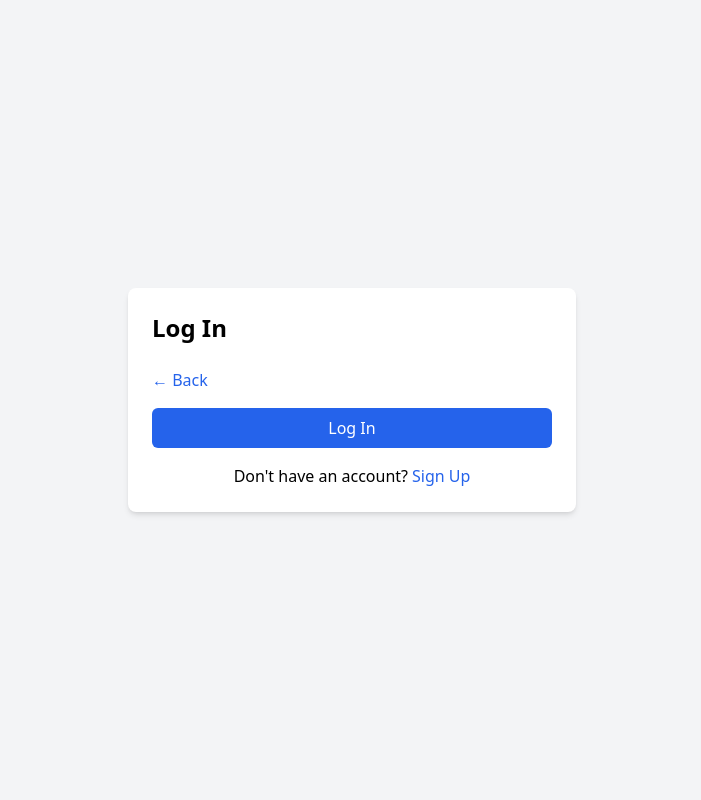
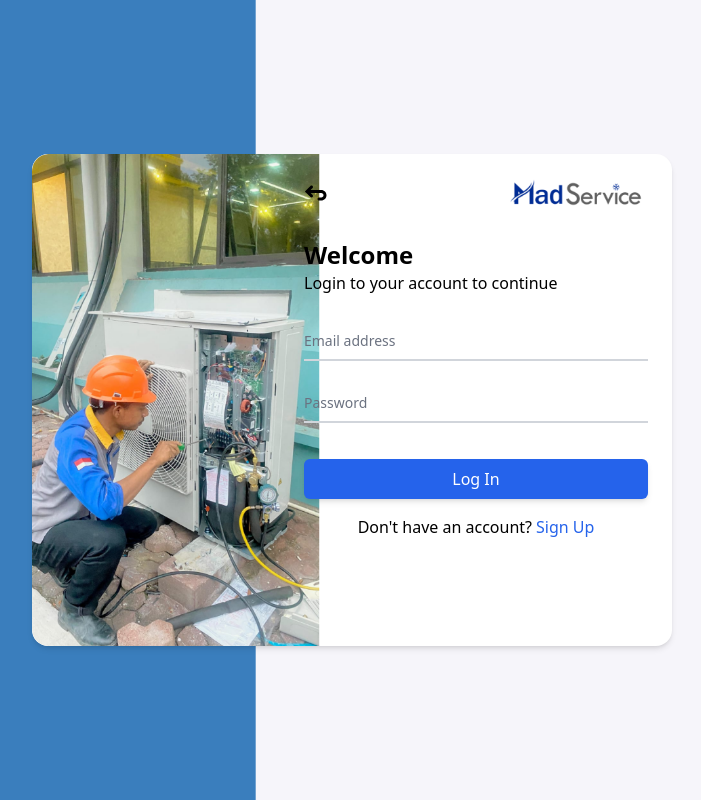
Before and after one commit to MadServiceAC/mad-service, a React (Vite) app: page /login in a window 1280 px wide. Shown: the whole page, without its empty margins (288-989 px from the left). Built offline with nearby package versions, Linux system fonts and the light colour scheme.

Commit message:
auth pages

```diff
--- a/src/components/cards/authcard/AuthCard.jsx
+++ b/src/components/cards/authcard/AuthCard.jsx
@@ -1,26 +1,91 @@
 import React from 'react';
 import { useNavigate } from 'react-router-dom';
+import authleft from '../../../assets/images/auth-left.png';
+import Input from '../../../components/input/Input';
+import logo from '../../../assets/images/logo.png'
 
 const AuthCard = ({ isRegister }) => {
   const navigate = useNavigate();
 
   return (
-    <div className="bg-white shadow-md rounded-lg p-6 w-full max-w-md">
-      <h2 className="text-2xl font-bold mb-6">
-        {isRegister ? 'Create Account' : 'Log In'}
-      </h2>
+    <div className="bg-white shadow-md rounded-2xl grid grid-cols-2 w-1/2 mx-auto">
+      <div className="-p-6">
+        <img src={authleft} alt="auth banner" className="w-72 rounded-tl-2xl rounded-bl-2xl" />
+      </div>
+      <div className="-ml-12 py-4 pr-6">
+      <div className='flex justify-between mb-6'>
       <button
           onClick={() => navigate('/')}
           className="text-blue-600 hover:underline"
         >
-        &larr; Back
+          <svg className='h-6 w-6' viewBox="0 0 16 16" xmlns="http://www.w3.org/2000/svg">
+            <path fill="#000000" fill-rule="evenodd" d="M4.297105,3.29289 L0.59,7 L4.297105,10.7071 C4.687635,11.0976 5.320795,11.0976 5.711315,10.7071 C6.101845,10.3166 6.101845,9.68342 5.711315,9.29289 L4.418425,8 L11.504215,8 C12.332615,8 13.004215,8.67157 13.004215,9.5 C13.004215,10.3284 12.332615,11 11.504215,11 L10.004215,11 C9.451935,11 9.004215,11.4477 9.004215,12 C9.004215,12.5523 9.451935,13 10.004215,13 L11.504215,13 C13.437215,13 15.004215,11.433 15.004215,9.5 C15.004215,7.567 13.437215,6 11.504215,6 L4.418425,6 L5.711315,4.70711 C6.101845,4.31658 6.101845,3.68342 5.711315,3.29289 C5.320795,2.90237 4.687635,2.90237 4.297105,3.29289 Z"/>
+          </svg>
         </button>
-      <form>
-        {/* Your form fields here */}
-        <button className="bg-blue-600 text-white py-2 px-4 rounded-md w-full mt-4">
+        <img src={logo} alt='madservice' className='w-36'/>
+      </div>
+        {isRegister? (
+        <h2 className="text-2xl font-bold mb-6">
+          Create Account
+        </h2>
+        ) : (
+          <>
+          <h2 className='text-2xl font-bold'>
+            Welcome
+          </h2>
+          <p className='mb-6'>
+            Login to your account to continue
+          </p>
+          </>
+        )}
+
+        <div>
+          {isRegister ? (
+            <>
+              <Input
+                type="text"
+                id="floating_fullname"
+                styleType="floating-label"
+                placeholder="Full Name"
+                required
+              />
+              <Input
+                type="email"
+                id="floating_email"
+                styleType="floating-label"
+                placeholder="Email address"
+                required
+              />
+              <Input
+                type="password"
+                id="floating_password"
+                styleType="floating-label"
+                placeholder="Password"
+                required
+              />
+            </>
+          ) : (
+            <>
+              <Input
+                type="email"
+                id="floating_email"
+                styleType="floating-label"
+                placeholder="Email address"
+                required
+              />
+              <Input
+                type="password"
+                id="floating_password"
+                styleType="floating-label"
+                placeholder="Password"
+                required
+              />
+            </>
+          )}
+          <button className="hover:bg-cyan-800 bg-blue-600 text-white py-2 px-4 rounded-md shadow-md w-full mt-4">
             {isRegister ? 'Create Account' : 'Log In'}
           </button>
-      </form>
+        </div>
         <p className="mt-4 text-center">
           {isRegister ? 'Already have an account?' : "Don't have an account?"}
           <button
@@ -31,6 +96,7 @@ const AuthCard = ({ isRegister }) => {
           </button>
         </p>
       </div>
+    </div>
   );
 };
 
--- a/src/components/footer/Footer.jsx
+++ b/src/components/footer/Footer.jsx
@@ -32,7 +32,7 @@ const Footer = () =>
                         <a href="#" className="hover:underline">Daftar Peralatan</a>
                         </li>
                         <li className="mb-4">
-                        <a href="#" className="hover:underline">pemesanan</a>
+                        <a href="#" className="hover:underline">Pemesanan</a>
                         </li>
                         <li>
                         <a href="#" className="hover:underline">Forum Diskusi</a>
--- a/src/components/input/Input.jsx
+++ b/src/components/input/Input.jsx
@@ -1,8 +1,8 @@
 import React from 'react'
 import PropTypes from 'prop-types'
 
-const Input = ({ type, styleType, options, ...props }) => {
-  let inputElement
+const Input = ({ type, styleType, options, placeholder, ...props }) => {
+  let inputElement;
 
   switch (styleType) {
     case 'default':
@@ -10,9 +10,6 @@ const Input = ({ type, styleType, options, ...props }) => {
       break;
     case 'paragraph':
       inputElement = <textarea className="w-full px-4 py-2 border border-gray-300 rounded-md shadow-md resize-none focus:outline-none focus:ring-2 focus:ring-blue-600" {...props} />;
-      break;
-    case 'bottom-border':
-      inputElement = <input type={type} className="w-full px-4 py-2 border-b border-gray-300 focus:outline-none focus:border-blue-600" {...props} />;
       break;
     case 'dropdown':
       inputElement = (
@@ -22,9 +19,19 @@ const Input = ({ type, styleType, options, ...props }) => {
           ))}
         </select>
       );
-      break
+      break;
     case 'datepicker':
       inputElement = <input type="date" className="w-full px-4 py-2 border border-gray-300 rounded-md shadow-md focus:outline-none focus:ring-2 focus:ring-blue-600" {...props} />;
+      break;
+    case 'floating-label':
+      inputElement = (
+        <div className="relative z-0 w-full mb-5 group">
+          <input type={type} className="block py-2.5 px-0 w-full text-sm text-gray-900 bg-transparent border-0 border-b-2 border-gray-300 appearance-none focus:outline-none focus:ring-0 focus:border-blue-600 peer" placeholder=" " {...props} />
+          <label htmlFor={props.id} className="absolute text-sm text-gray-500 duration-300 transform -translate-y-6 scale-75 top-3 -z-10 origin-[0] peer-focus:left-0 peer-focus:text-blue-600 peer-placeholder-shown:scale-100 peer-placeholder-shown:translate-y-0 peer-focus:scale-75 peer-focus:-translate-y-6">
+            {placeholder}
+          </label>
+        </div>
+      );
       break;
     default:
       inputElement = <input type={type} className="w-full px-4 py-2 border border-gray-300 rounded-md shadow-md focus:outline-none focus:ring-2 focus:ring-blue-600" {...props} />;
@@ -39,11 +46,13 @@ const Input = ({ type, styleType, options, ...props }) => {
 
 Input.propTypes = {
   type: PropTypes.string,
-  styleType: PropTypes.oneOf(['default', 'paragraph', 'bottom-border', 'dropdown', 'datepicker', 'email']),
+  styleType: PropTypes.oneOf(['default', 'paragraph', 'dropdown', 'datepicker', 'floating-label']),
   options: PropTypes.arrayOf(PropTypes.shape({
     value: PropTypes.string.isRequired,
     label: PropTypes.string.isRequired,
   })),
+  placeholder: PropTypes.string,
+  id: PropTypes.string,
 };
 
 Input.defaultProps = {
@@ -52,4 +61,4 @@ Input.defaultProps = {
   options: [],
 }
 
-export default Input
+export default Input;
--- a/src/pages/login/Login.jsx
+++ b/src/pages/login/Login.jsx
@@ -1,10 +1,13 @@
-import React  from 'react';
+import React from 'react';
 import AuthCard from '../../components/cards/authcard/AuthCard';
+import authbg from '../../assets/images/authbg.png'
 
-function Login () {
+const Login = () => {
 
   return (
-    <div className="min-h-screen flex items-center justify-center bg-gray-100">
+    <div className="bg-cover min-h-screen min-w-screen flex items-center" style={{
+      backgroundImage: `url(${authbg})`
+    }}>
       <AuthCard isRegister={false} />
     </div>
   );
--- a/src/pages/register/Register.jsx
+++ b/src/pages/register/Register.jsx
@@ -1,10 +1,13 @@
 import React from 'react';
 import AuthCard from '../../components/cards/authcard/AuthCard';
+import authbg from '../../assets/images/authbg.png'
 
 const Register = () => {
 
   return (
-    <div className="min-h-screen flex items-center justify-center bg-gray-100">
+    <div className="bg-cover min-h-screen min-w-screen flex items-center" style={{
+      backgroundImage: `url(${authbg})`
+    }}>
       <AuthCard isRegister={true} />
     </div>
   );
```
Also changed, not shown: src/components/index.jsx (+10 -10 lines), src/assets/images/auth-left.png (added), src/assets/images/authbg.png (added). Lines whose indentation alone changed are shown as unchanged.
